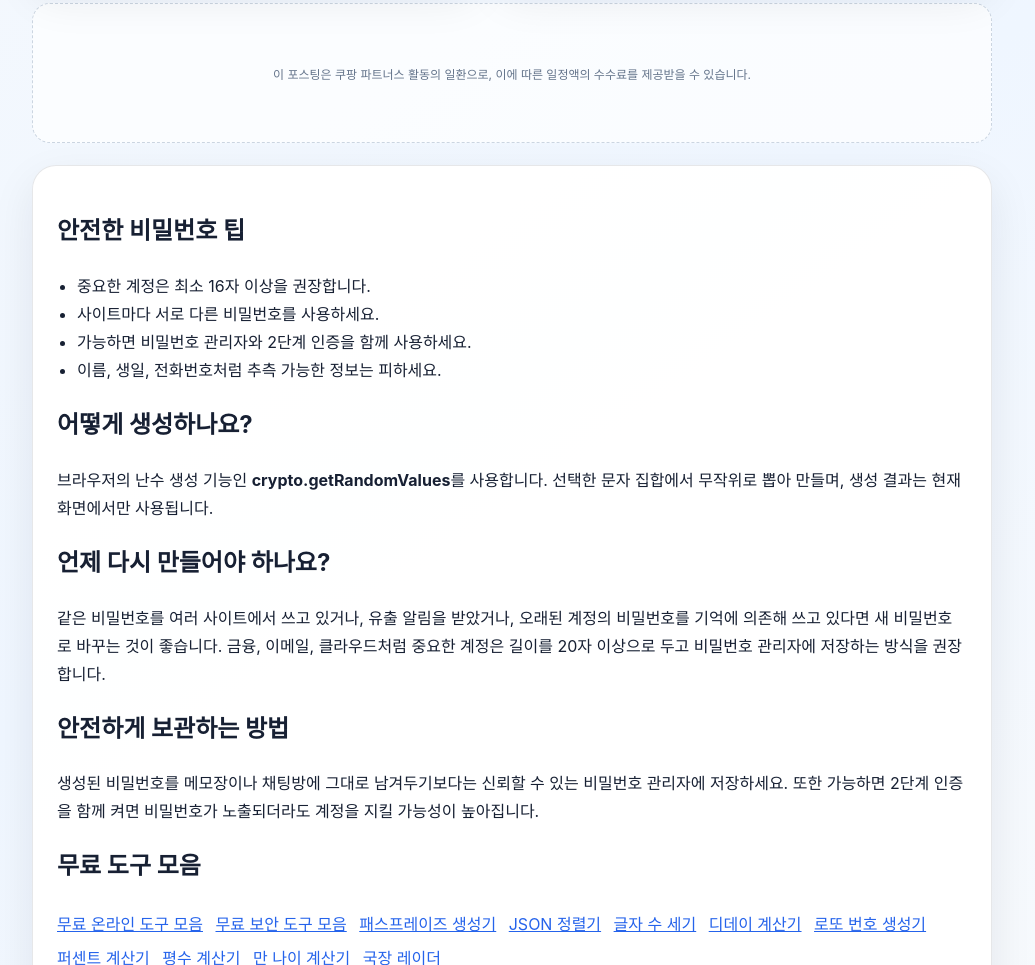
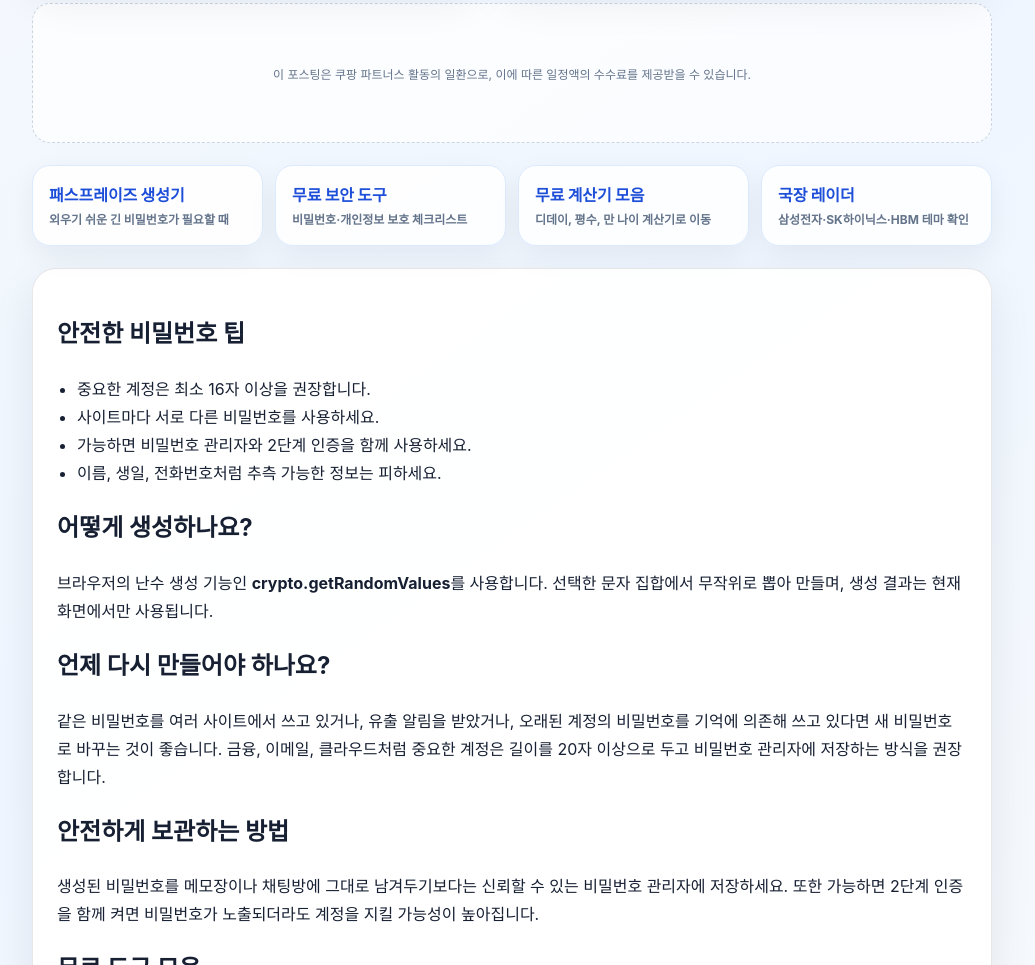
Before and after one commit to inma8743/password-generator, a plain HTML site: page index.html in a window 1280 px wide. Shown: the part 798-1763 px from the top of the page, without its empty margins (128-1163 px from the left). Drawn offline with Linux system fonts and the light colour scheme; a script that the page names is missing.

Commit message:
Add next-step cards to password generator

```diff
--- a/index.html
+++ b/index.html
@@ -3,7 +3,7 @@
 <head>
   <meta charset="utf-8">
   <meta name="viewport" content="width=device-width, initial-scale=1">
-  <meta name="description" content="길이와 문자 종류를 선택해 안전한 랜덤 비밀번호를 만드는 무료 비밀번호 생성기입니다. 생성은 브라우저 안에서만 실행됩니다.">
+  <meta name="description" content="길이와 문자 종류를 선택해 안전한 랜덤 비밀번호를 만드는 무료 비밀번호 생성기입니다. 패스프레이즈, 보안 체크리스트, 무료 계산기와 도구 모음도 함께 확인하세요.">
   <meta name="google-site-verification" content="iJYo0s5IVucjVPlcUXP11HltZW35jnzpXC0C4rTFapw">
   <meta name="keywords" content="비밀번호 생성기, 랜덤 비밀번호, 패스워드 생성, 안전한 비밀번호, password generator">
   <meta name="robots" content="index, follow">
@@ -102,6 +102,9 @@
     .bar span { display: block; height: 100%; width: 0; background: #ef4444; transition: .2s ease; }
     .hint, .notice { color: #5d6a80; line-height: 1.65; }
     .guide { margin: 22px 0; line-height: 1.75; }
+    .next-grid { display: grid; grid-template-columns: repeat(4, 1fr); gap: 12px; margin: 22px 0; }
+    .next-card { display: block; padding: 16px; border: 1px solid #dbeafe; border-radius: 18px; color: #1d4ed8; background: rgba(255,255,255,.9); text-decoration: none; font-weight: 900; box-shadow: 0 10px 28px rgba(15,23,42,.06); }
+    .next-card span { display: block; margin-top: 5px; color: #64748b; font-size: 12px; font-weight: 700; line-height: 1.5; }
     .guide ul { padding-left: 20px; }
     .tools a { display: inline-block; margin: 3px 8px 3px 0; color: #2563eb; }
     .language { display: flex; justify-content: center; gap: 8px; margin-top: 16px; }
@@ -112,7 +115,7 @@
     footer a { color: inherit; }
     @media (max-width: 760px) {
       header { padding-top: 34px; }
-      .grid, .options { grid-template-columns: 1fr; }
+      .grid, .options, .next-grid { grid-template-columns: 1fr; }
       .card, .guide { padding: 20px; }
       .actions { flex-direction: column; }
       .ad iframe, .ad ins { max-width: 100% !important; }
@@ -170,6 +173,13 @@
       </script>
       <p class="ad-note">이 포스팅은 쿠팡 파트너스 활동의 일환으로, 이에 따른 일정액의 수수료를 제공받을 수 있습니다.</p>
     </div>
+
+    <section class="next-grid" aria-label="많이 찾는 다음 도구">
+      <a class="next-card" href="/passphrase.html">패스프레이즈 생성기<span>외우기 쉬운 긴 비밀번호가 필요할 때</span></a>
+      <a class="next-card" href="/security.html">무료 보안 도구<span>비밀번호·개인정보 보호 체크리스트</span></a>
+      <a class="next-card" href="/calculators.html">무료 계산기 모음<span>디데이, 평수, 만 나이 계산기로 이동</span></a>
+      <a class="next-card" href="https://stock-board-ten.vercel.app/">국장 레이더<span>삼성전자·SK하이닉스·HBM 테마 확인</span></a>
+    </section>
 
     <section class="guide">
       <h2>안전한 비밀번호 팁</h2>
```
